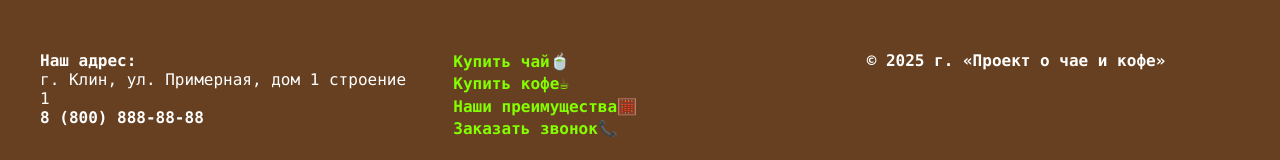
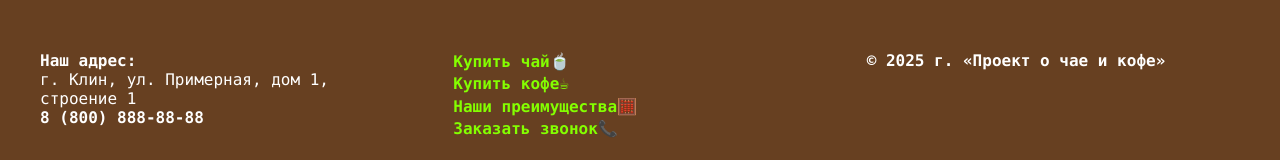
Before and after one commit to niknikas24/project-about-tea-and-coffee-bem, a plain HTML site: page index.html in a window 1280 px wide. Shown: the part 3742-3902 px from the top of the page. Drawn offline with Linux system fonts and the light colour scheme.

Commit message:
Update index.html

```diff
--- a/index.html
+++ b/index.html
@@ -184,7 +184,7 @@
       <div class="footer__container">
         <div class="footer__column">
           <p class="footer__line"><b>Наш адрес:</b></p>
-          <p class="footer__line">г. Клин, ул. Примерная, дом 1 строение 1</p>
+          <p class="footer__line">г. Клин, ул. Примерная, дом 1, строение 1</p>
           <p class="footer__line"><b>8 (800) 888-88-88</b></p>
         </div>
         <div class="footer__column">
```
